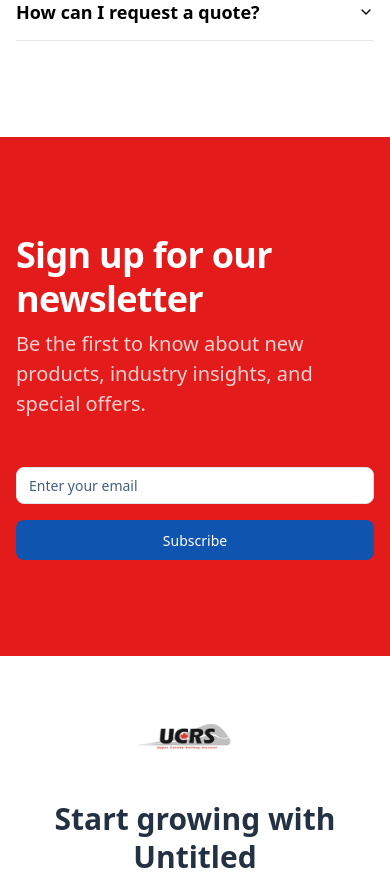
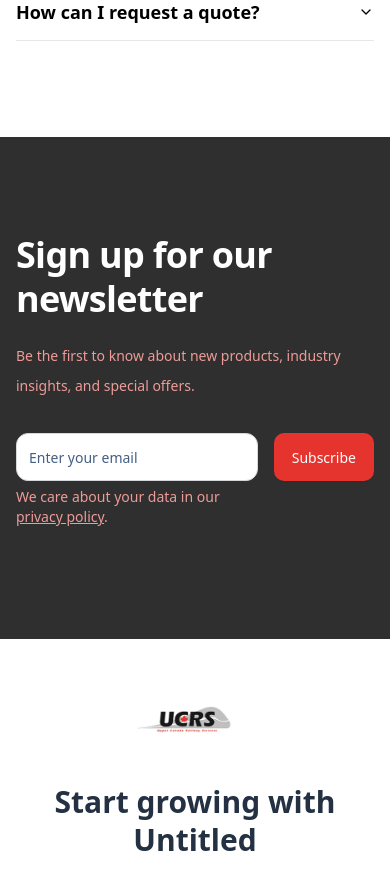
Before and after one commit to ucrs-website/ucrs-web-frontend, a Next.js app: page / in a window 390 px wide. Shown: the part 5680-6561 px from the top of the page. Built offline with nearby package versions, Linux system fonts and the light colour scheme; no server answers.

Commit message:
feat: Update NewsletterSection styles and layout for improved responsiveness and visual consistency

```diff
--- a/components/sections/NewsletterSection.tsx
+++ b/components/sections/NewsletterSection.tsx
@@ -13,35 +13,44 @@ export function NewsletterSection({
   supportingText = 'Be the first to know about releases and industry news and insights.',
   theme = 'brand',
 }: NewsletterSectionProps) {
-  const bgClass = theme === 'brand' ? 'bg-primary text-primary-foreground' : 'bg-background'
-  const textColorClass = theme === 'brand' ? 'text-primary-foreground/80' : 'text-muted-foreground'
+  const bgClass = theme === 'brand' ? 'bg-[#302f2f]' : 'bg-background'
+  const headingClass = theme === 'brand' ? 'text-white' : 'text-foreground'
+  const textColorClass = theme === 'brand' ? 'text-[#ed9b98]' : 'text-muted-foreground'
 
   return (
     <section className={`${bgClass} py-24`}>
       <div className="container mx-auto px-4">
-        <div className="max-w-[1200px] mx-auto">
-          <div className="flex flex-col lg:flex-row gap-12 items-start lg:items-center">
+        <div className="max-w-[1280px] mx-auto">
+          <div className="flex flex-col lg:flex-row gap-8 items-start lg:items-center">
             {/* Heading and supporting text */}
-            <div className="flex-1 space-y-2 min-w-[320px] max-w-[768px]">
-              <h2 className="text-4xl font-semibold leading-[44px] tracking-[-0.72px]">
+            <div className="flex-1 space-y-5  max-w-[768px]">
+              <h2 className={`text-4xl font-semibold leading-[44px] tracking-[-0.72px] ${headingClass}`}>
                 {heading}
               </h2>
-              <p className={`text-xl leading-[30px] ${textColorClass}`}>
+              <p className={`text-sm leading-[30px] ${textColorClass}`}>
                 {supportingText}
               </p>
             </div>
 
             {/* Email capture form */}
-            <div className="flex flex-col sm:flex-row gap-4 w-full lg:w-auto lg:min-w-[400px]">
-              <Input
-                type="email"
-                placeholder="Enter your email"
-                className={`flex-1 ${theme === 'brand' ? 'bg-white text-foreground' : ''}`}
-              />
+            <div className="flex gap-4 w-full lg:w-[480px]">
+              <div className="flex-1 flex flex-col gap-1.5">
+                <Input
+                  type="email"
+                  placeholder="Enter your email"
+                  className="bg-white border-[#d5d7da] h-12 rounded-xl"
+                />
+                <p className="text-sm leading-5 text-[#ed9b98]">
+                  We care about your data in our{' '}
+                  <a href="/privacy" className="underline decoration-solid">
+                    privacy policy
+                  </a>
+                  .
+                </p>
+              </div>
               <Button
                 size="lg"
-                variant={theme === 'brand' ? 'secondary' : 'default'}
-                className="sm:w-auto"
+                className="bg-[#e4342d] hover:bg-[#e4342d]/90 text-white px-[18px] py-3 rounded-lg h-12"
               >
                 Subscribe
               </Button>
```
